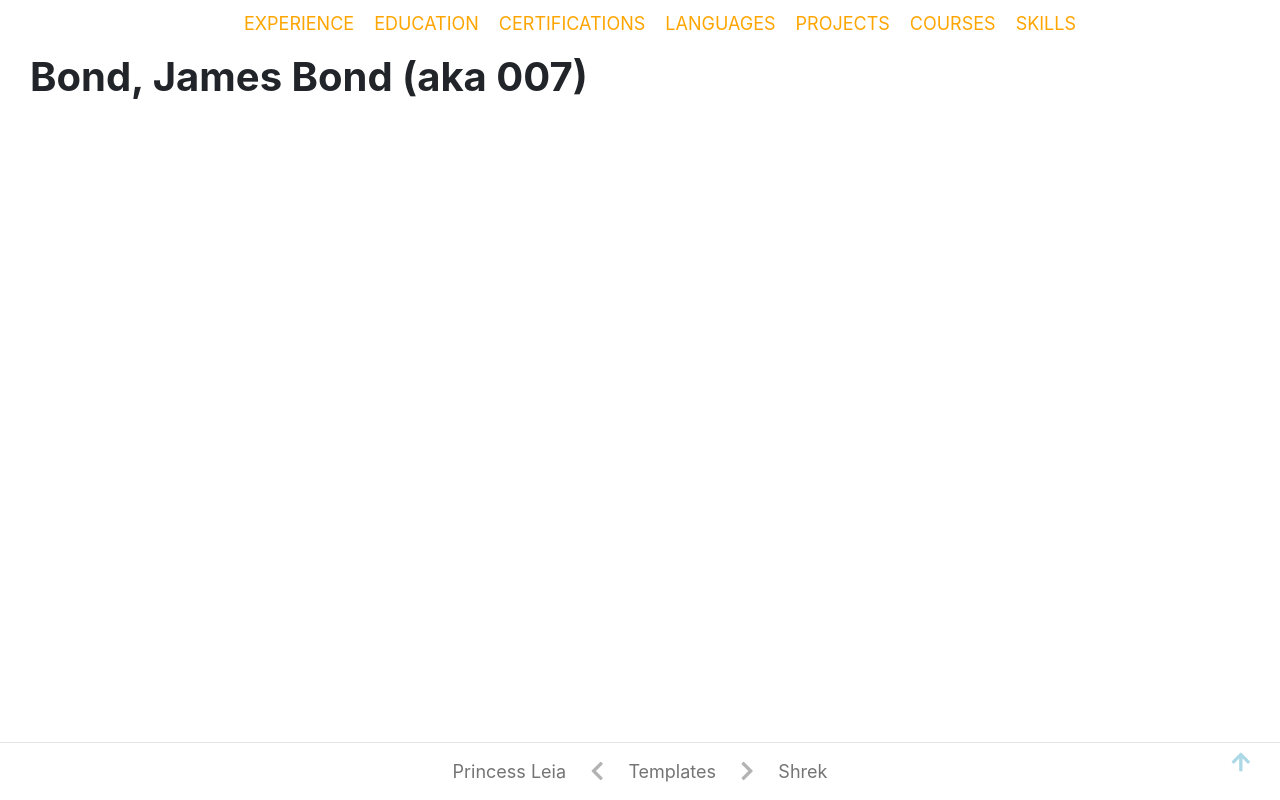
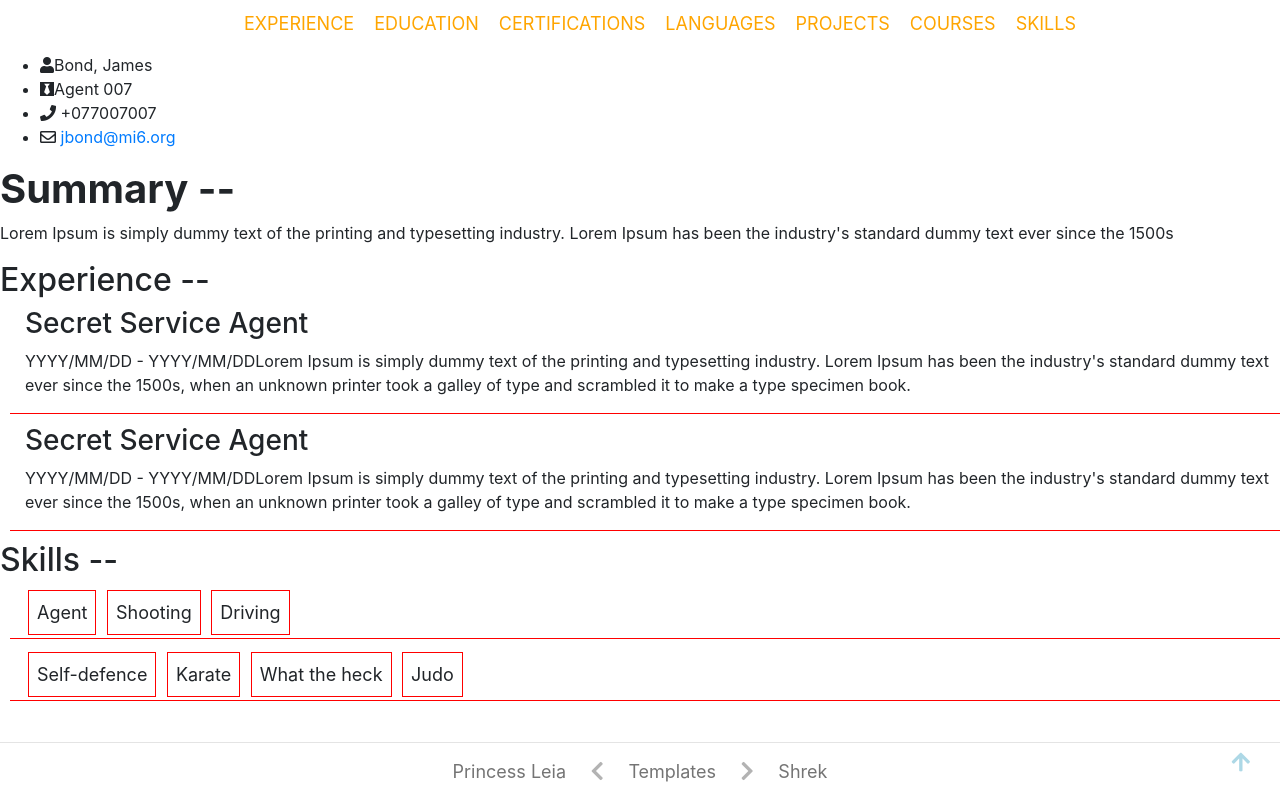
Before and after one commit to Michelle-lele/project0, a Flask app: page /template-jbond.html in a window 1280 px wide. Run offline with Flask 2, Linux system fonts and the light colour scheme; style sheets or scripts are compiled from the project's sources; some libraries are stand-ins or nearby versions.

Commit message:
Jbond template structure

```diff
--- a/static/css/templates/template-jbond.css
+++ b/static/css/templates/template-jbond.css
@@ -2,14 +2,14 @@
 /*Tablet portrait view? */
 /*Standard layout*/
 .skill {
-  border: 1px solid purple;
+  border: 1px solid red;
   padding: 8px;
   font-size: 18px;
   display: inline-block;
   margin: 3px; }
 
 section {
-  border-bottom: solid 1px purple;
+  border-bottom: solid 1px red;
   margin-top: 0px;
   margin-right: 10px;
   margin-left: 10px;
@@ -22,7 +22,7 @@ section {
     overflow-wrap: break-word; }
 
 p::selection {
-  background-color: purple;
+  background-color: red;
   color: white; }
 
 /*# sourceMappingURL=template-jbond.css.map */
--- a/static/sass/templates/template-jbond.scss
+++ b/static/sass/templates/template-jbond.scss
@@ -1,7 +1,7 @@
 /*James Bond Template stylesheet*/
 
-$headlines_color: yellow;
-$borders_color: purple;
+$highlight_color: red;
+$borders_color: red;
 
 /*Tablet portrait view? */
 @media only screen and (max-width: 600px){
@@ -69,6 +69,6 @@ section {
 }
 
 p::selection{
-	background-color: purple;
+	background-color: $highlight_color;
 	color: white;
 }
--- a/templates/template-jbond.html
+++ b/templates/template-jbond.html
@@ -5,11 +5,47 @@
 {% endblock %}
 
 {% block content %}
-		<div id="content" class="container-fluid">
-			<div id="overview" class="row col-12 justify-content-center">
-		    		<div class="details col-lg-12 col-sm-12">
-		        	<h1>Bond, James Bond (aka 007)</h1>
+		<div id="content">
+			<div id="overview">
+		    		<div class="details">
+		        	<ul>
+			    		<li><i class="fas fa-user"></i>Bond, James</li>
+			    		<li><i class="fab fa-black-tie"></i>Agent 007</li>
+			    		<li> <i class="fas fa-phone"></i> +077007007 </li>
+			    		<li><i class="far fa-envelope"></i> <a href="mailto:">jbond@mi6.org</a></li>
+			    	</ul>
 					</div>
+				<div id="summary">
+					<h1>Summary --</h1>
+					<p>Lorem Ipsum is simply dummy text of the printing and typesetting industry. Lorem Ipsum has been the industry's standard dummy text ever since the 1500s
+				</div>
 			</div>
+			<div id="headline"></div>
+			<div></div>
+			<div id="experience">
+				<div id="experience">
+					<h2 class="top-title">Experience --</h2>
+			    	<section class="job-details">
+			    		<h3>Secret Service Agent</h3>
+			    		<p><span>YYYY/MM/DD - YYYY/MM/DD</span>Lorem Ipsum is simply dummy text of the printing and typesetting industry. Lorem Ipsum has been the industry's standard dummy text ever since the 1500s, when an unknown printer took a galley of type and scrambled it to make a type specimen book.</p>
+			    	</section>
+			    	<section class="job-details">
+			    		<h3>Secret Service Agent</h3>
+			    		<p><span>YYYY/MM/DD - YYYY/MM/DD</span>Lorem Ipsum is simply dummy text of the printing and typesetting industry. Lorem Ipsum has been the industry's standard dummy text ever since the 1500s, when an unknown printer took a galley of type and scrambled it to make a type specimen book.</p>
+			    	</section>
+			    </div>
+			    <div id="skills">
+					<h2 class="top-title">Skills --</h2>
+			    	<section>
+						<div class="skill">Agent</div>
+						<div class="skill">Shooting</div>
+						<div class="skill">Driving</div>
+					</section>
+					<section>
+						<div class="skill">Self-defence</div>
+						<div class="skill">Karate</div>
+						<div class="skill">What the heck</div>
+						<div class="skill">Judo</div>
+					</section>
 		</div>
 {% endblock %}
```
Also changed, not shown: 1 other file.
